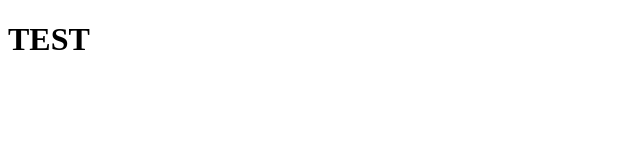
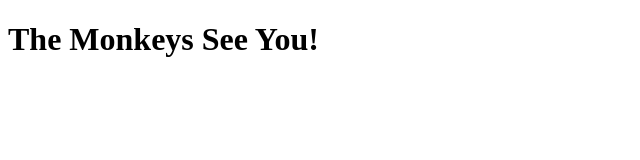
Before and after one commit to xtrmhp/MainSite, a plain HTML site: page index.html in a window 1280 px wide. Shown: the whole page, without its empty margins (0-640 px from the left). Drawn offline with Linux system fonts and the light colour scheme.

Commit message:
Update index.html

```diff
--- a/index.html
+++ b/index.html
@@ -4,6 +4,6 @@
 
     </head>
     <body>
-        <h1>TEST</h1>
+        <h1>The Monkeys See You!</h1>
     </body>
 </html>
```
